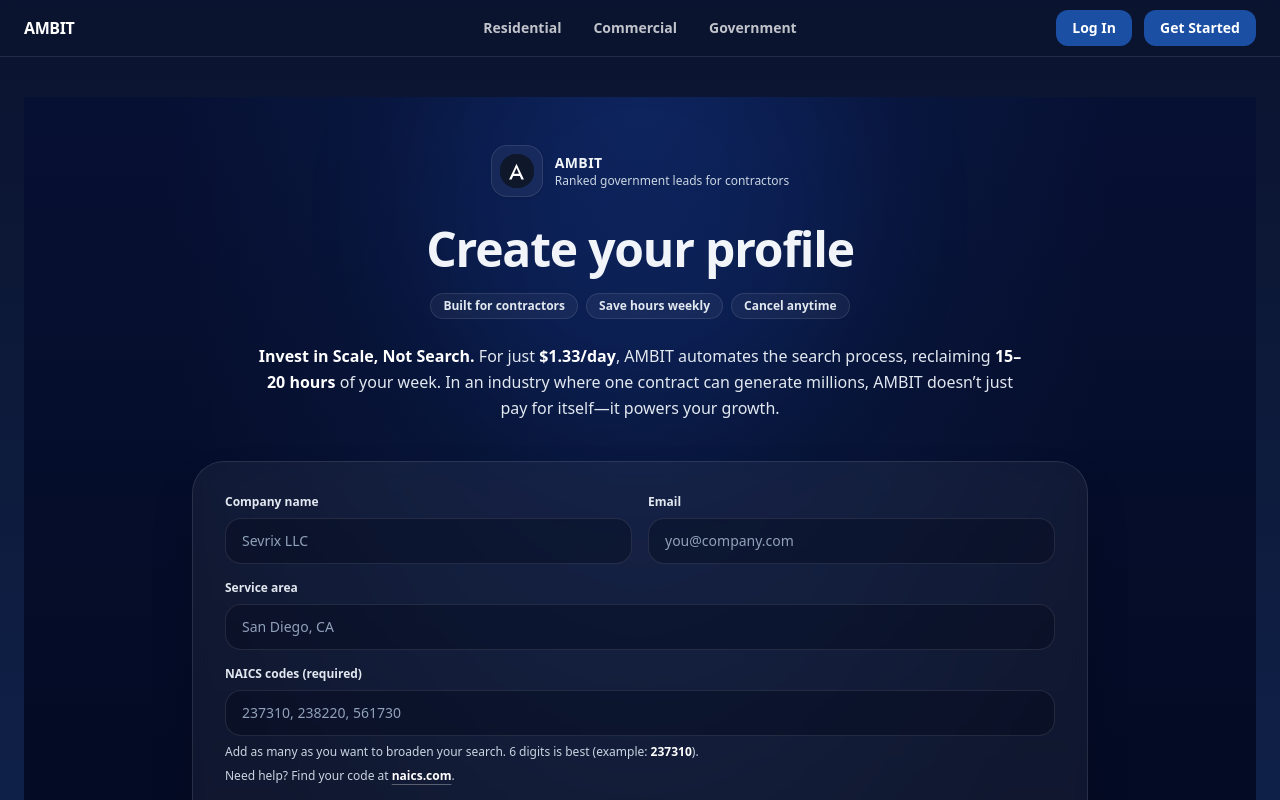
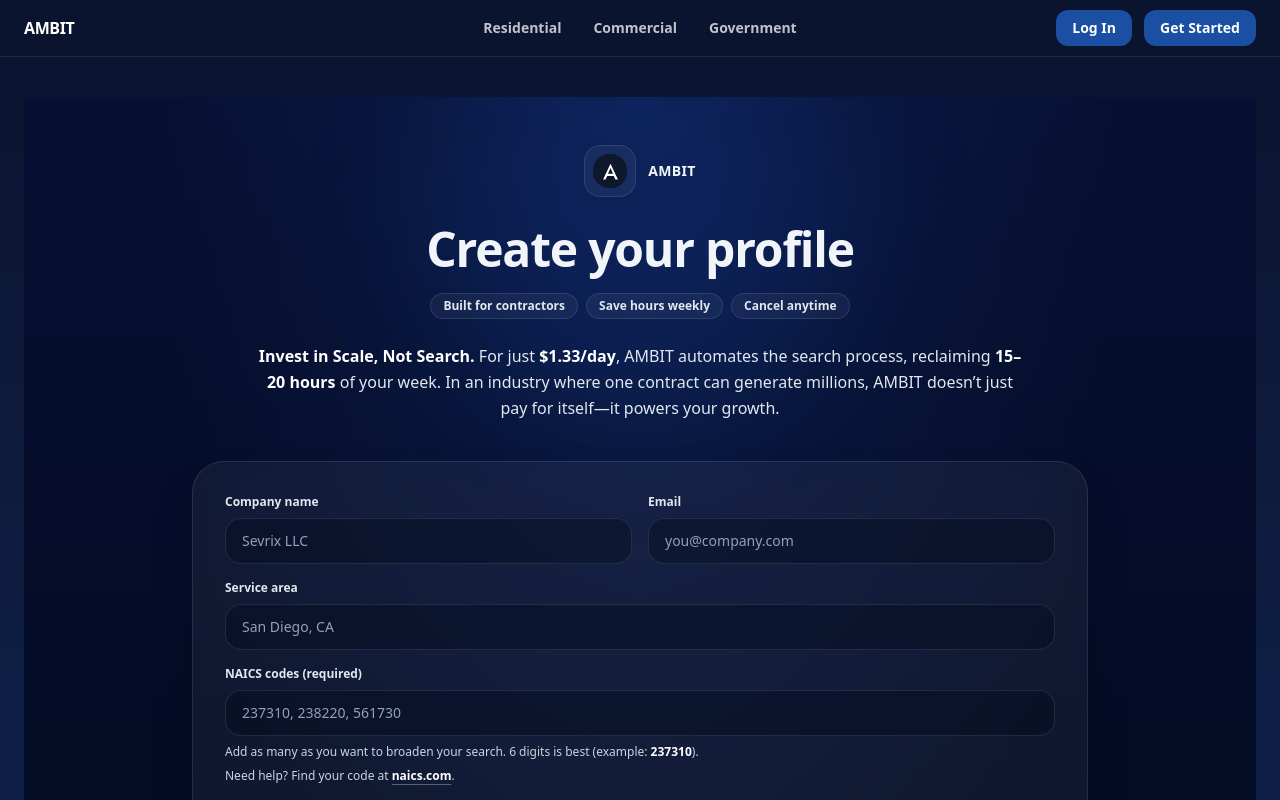
Before and after one commit to seansevrix/ambit, a Next.js app: page /get-started in a window 1280 px wide. Shown: the top 800 px of the page. Built offline with nearby package versions, Linux system fonts and the light colour scheme; no server answers.

Commit message:
Remove government-only tagline from get started page

```diff
--- a/app/get-started/page.tsx
+++ b/app/get-started/page.tsx
@@ -156,7 +156,7 @@
             </div>
             <div className="text-left">
               <div className="text-sm font-semibold tracking-wide">AMBIT</div>
-              <div className="text-xs text-slate-300">Ranked government leads for contractors</div>
+              {/* ✅ Removed tagline line entirely */}
             </div>
           </div>
 
```
